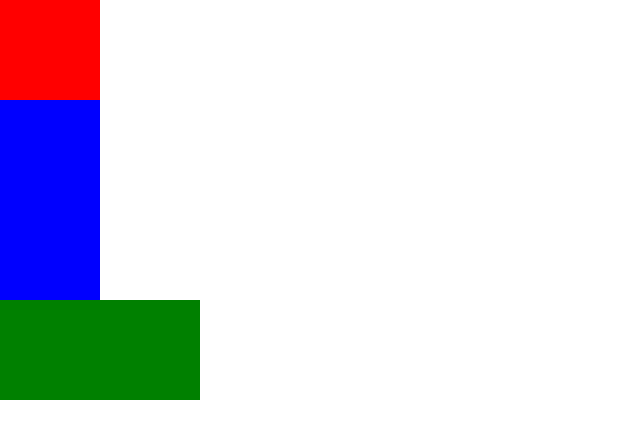
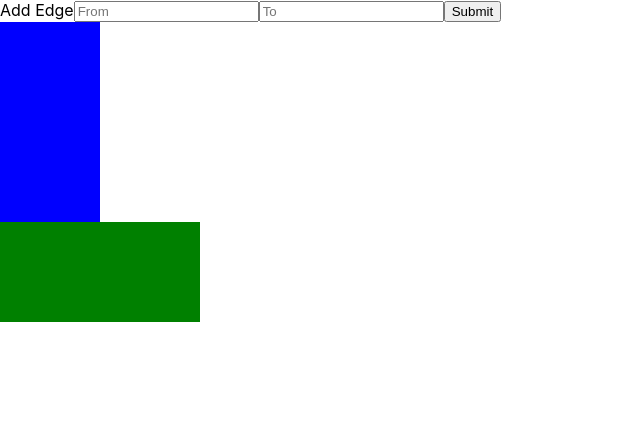
Before and after one commit to dshevchyk/GoInteractiveTest, a React (Create React App) app: page / in a window 1280 px wide. Shown: the top 438 px of the page, without its empty margins (0-640 px from the left). Built offline with nearby package versions, Linux system fonts and the light colour scheme.

Commit message:
Add input component

```diff
--- a/src/components/input/Input.module.css
+++ b/src/components/input/Input.module.css
@@ -1,5 +1,8 @@
-.Input {
+.InputWrapper {
     width: 100px;
     height: 100px;
     background: red;
 }
+.Input {
+
+}
--- a/src/components/input/Input.tsx
+++ b/src/components/input/Input.tsx
@@ -1,9 +1,20 @@
 import React from 'react';
 import styles from './Input.module.css';
+import {useGraphTopologyActions} from "../../core/graphTopologyProvider/GraphTopologyContext";
 
 export const Input: React.FC = () => {
+
+    const { addConnection } = useGraphTopologyActions();
+    const fromRef = React.useRef<any>(null);
+    const toRef = React.useRef<any>(null);
     return (
         <div className={styles.Input}>
+            <span>Add Edge</span>
+            <input className={styles.Input} ref={fromRef} placeholder='From'/>
+            <input className={styles.Input} ref={toRef} placeholder='To'/>
+            <button onClick={() => {
+                addConnection(fromRef.current.value, toRef.current.value);
+            }}>Submit</button>
         </div>
     );
 }
--- a/src/core/graphTopologyProvider/GraphTopologyContext.ts
+++ b/src/core/graphTopologyProvider/GraphTopologyContext.ts
@@ -6,7 +6,7 @@ export interface GraphTopologyState {
 }
 
 export interface GraphTopologyActions {
-    addConnection?: AddConnectionAction;
+    addConnection: AddConnectionAction;
 }
 
 export const GraphTopologyStateContext = React.createContext<GraphTopologyState>({
@@ -14,6 +14,7 @@ export const GraphTopologyStateContext = React.createContext<GraphTopologyState>
 });
 
 export const GraphTopologyActionsContext = React.createContext<GraphTopologyActions>({
+    addConnection: (edgeId1: string, edgeId2: string) => {}
 });
 
 export function useGraphTopologyState(): GraphTopologyState {
```
